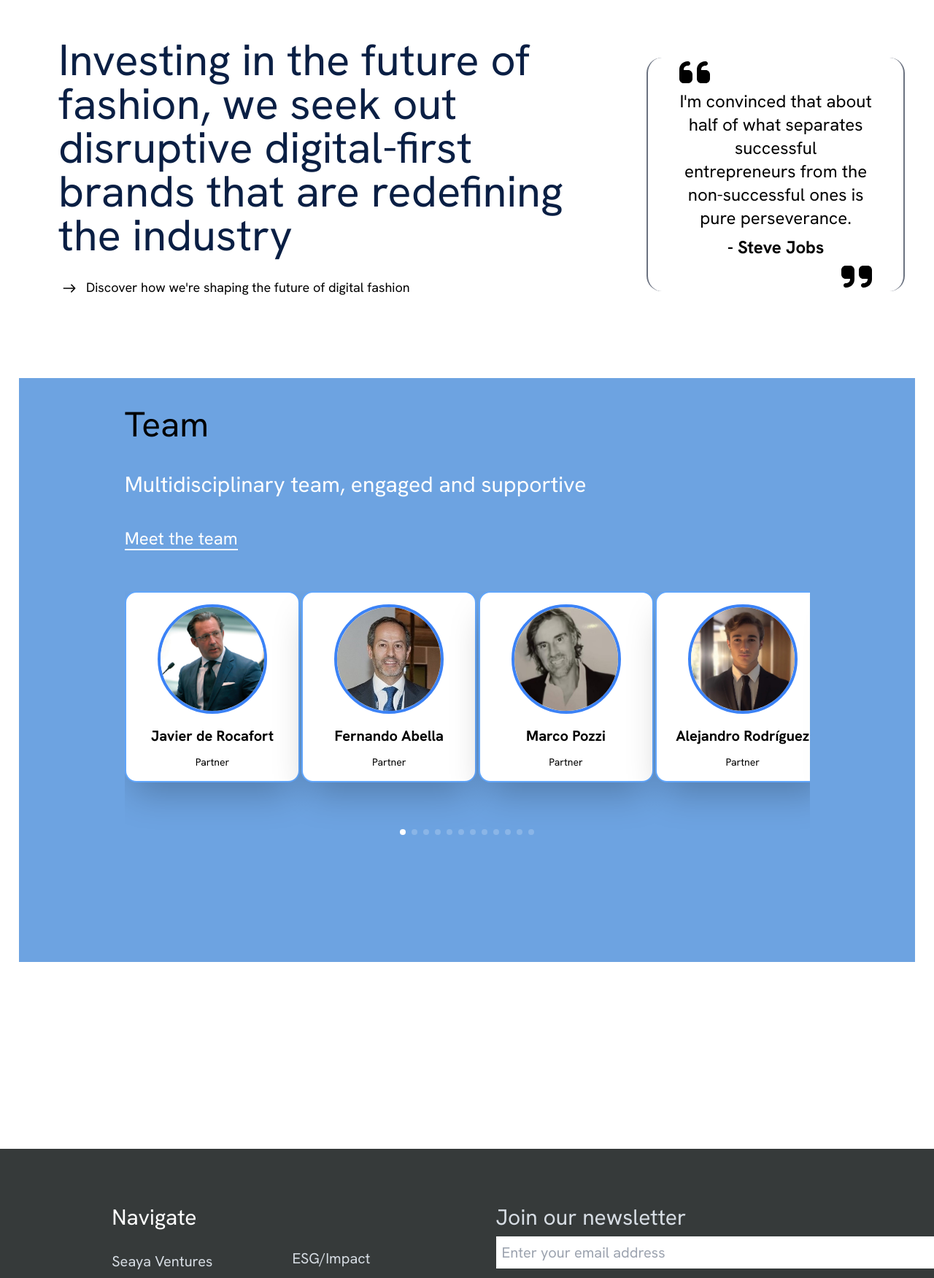
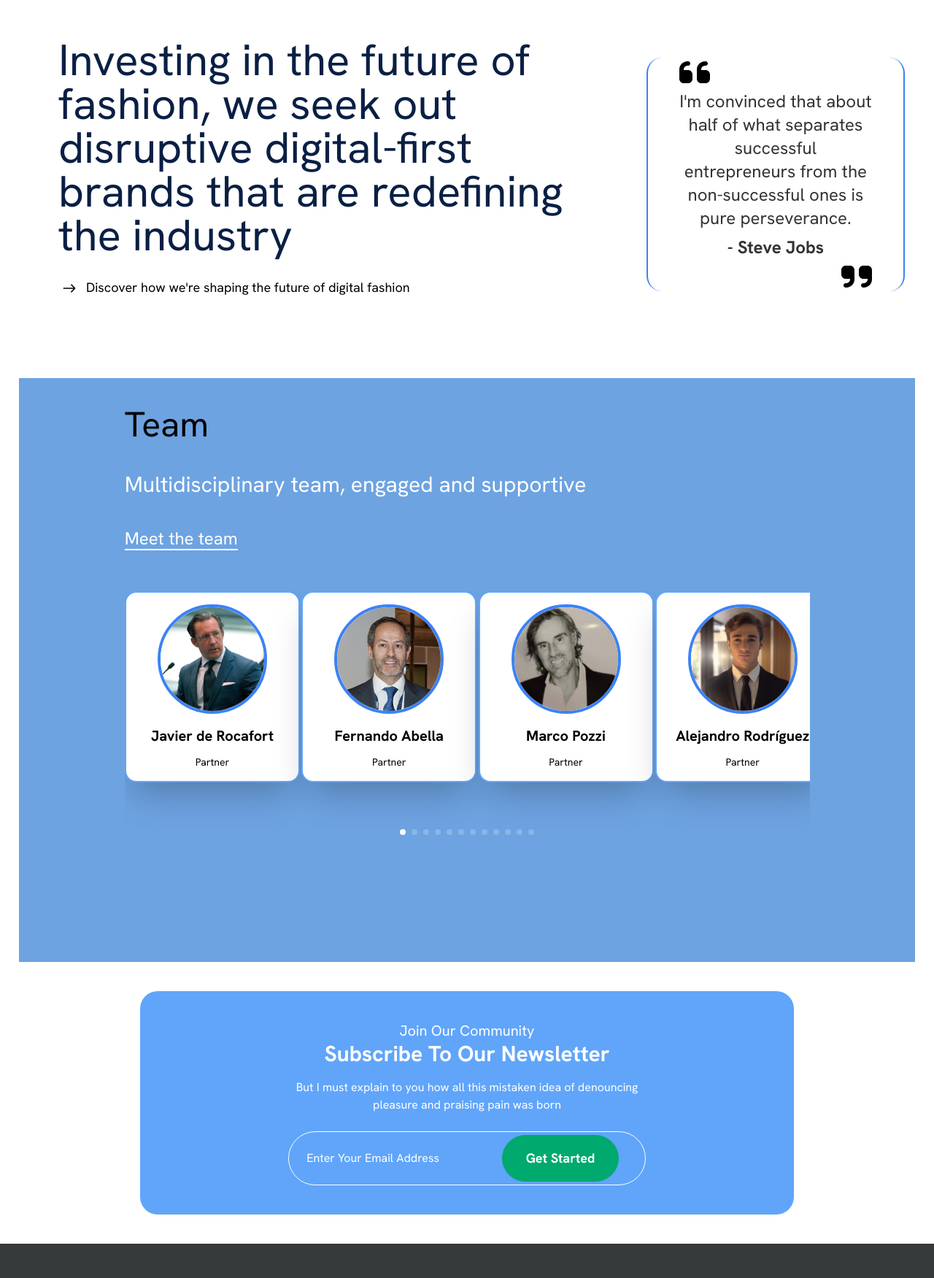
Before and after one commit to Shakib-Shajid/seaya-insomnia, a Next.js app: page / in a window 1280 px wide. Shown: the part 840-2591 px from the top of the page at 73% size. Built offline with nearby package versions, Linux system fonts and the light colour scheme.

Commit message:
newsletter design updated

```diff
--- a/src/app/globals.css
+++ b/src/app/globals.css
@@ -20,6 +20,10 @@ body {
   /* font-family: Arial, Helvetica, sans-serif; */
   font-family: theme('fontFamily.hankenGrotesk');
 
+}
+
+html{
+  scroll-behavior: smooth;
 }
 
 [data-theme="dark"] {
--- a/src/app/page.js
+++ b/src/app/page.js
@@ -1,5 +1,6 @@
 import Banner from "@/components/Banner";
 import Funds from "@/components/Funds";
+import Newsletter from "@/components/Newsletter";
 import Portfolio from "@/components/Portfolio";
 import Slogan from "@/components/Slogan";
 import Team from "@/components/Team";
@@ -12,6 +13,7 @@ export default function Home() {
       {/* <Funds /> */}
       {/* <Portfolio /> */}
       <Team />
+      <Newsletter />
     </>
   );
 }
--- a/src/components/Banner.jsx
+++ b/src/components/Banner.jsx
@@ -1,5 +1,8 @@
+import Link from 'next/link';
 import React from 'react';
-import { LuMouse } from "react-icons/lu";
+// import { LuMouse } from "react-icons/lu";
+import { IoIosArrowDropdown } from "react-icons/io";
+
 
 const Banner = () => {
     return (
@@ -14,7 +17,9 @@ const Banner = () => {
                 className='w-full h-full object-cover'
             />
             <div className="absolute bottom-10 left-1/2 transform -translate-x-1/2 hidden lg:grid">
-            <LuMouse className="text-white text-4xl bounce hover:cursor-pointer" />
+                {/* <LuMouse className="text-white text-4xl bounce hover:cursor-pointer" /> */}
+                <Link href="#slogan"><IoIosArrowDropdown className="text-white text-4xl bounce hover:cursor-pointer" /></Link>
+
             </div>
         </div>
     );
--- /dev/null
+++ b/src/components/Newsletter.jsx
@@ -0,0 +1,29 @@
+import React from 'react';
+
+const Newsletter = () => {
+    return (
+        <div className="text-center relative mx-auto bg-blue-400 text-white md:rounded-3xl p-5 lg:p-10 md:w-[90%] lg:w-[70%] mb-10" data-aos="zoom-in">
+            <h5 className="text-lg lg:text-xl">Join Our Community</h5>
+            <h2 className="text-xl md:text-3xl font-bold">Subscribe To Our Newsletter</h2>
+            <p className="mt-4 text-base">
+                But I must explain to you how all this mistaken idea of denouncing <br />
+                pleasure and praising pain was born
+            </p>
+
+            <div className='w-full md:w-[80%] mx-auto'>
+                <input
+                    type="email"
+                    className="text-white bg-transparent border border-white rounded-full mt-6 p-6 focus:outline-none  placeholder-white w-full lg:w-3/4"
+                    placeholder="Enter Your Email Address"
+                />
+
+                <button className="btn btn-success rounded-full text-white btn-lg lg:absolute lg:bottom-[2.8rem] lg:right-[15rem] w-full lg:w-40 mt-5">
+                    Get Started
+                </button>
+            </div>
+        </div>
+
+    );
+};
+
+export default Newsletter;
--- a/src/components/Shared/Navbar.jsx
+++ b/src/components/Shared/Navbar.jsx
@@ -44,7 +44,9 @@ const Navbar = () => {
                     // <Link href="/" >
                     //     <Image src="/m_logo.png" width="100" height="50" alt="" className='border border-red-600 ml-10'/>
                     // </Link>
-                    <Image src="/m_logo.png" width="200" height="100" alt="" className='ml-3 lg:ml-10' />
+                    <Link href="/" >
+                        <Image src="/m_logo.png" width="1440" height="1000" alt="" className='ml-3 lg:ml-10 w-48' />
+                    </Link>
                 )}
             </div>
             <div className="flex-none">
--- a/src/components/Slogan.jsx
+++ b/src/components/Slogan.jsx
@@ -6,7 +6,7 @@ import { FaQuoteRight } from "react-icons/fa6";
 
 const Slogan = () => {
     return (
-        <div className="w-[80%] md:w-full mx-auto font-hankenGrotesk" >
+        <div className="w-[80%] md:w-full mx-auto font-hankenGrotesk" id="slogan" >
             <div className="flex flex-col lg:flex-row gap-2 ">
                 <div className="pt-5 mt-3 w-[100%] md:pl-10 lg:pl-20 lg:py-20 space-y-1 md:space-y-5" data-aos="fade-up">
 
@@ -24,19 +24,19 @@ const Slogan = () => {
                     </Link>
                 </div>
 
-                <div className="lg:p-10 flex justify-center items-center text-2xl md:w-[80%] mx-auto lg:w-[50%] my-3 lg:my-10]" data-aos="fade-right">
-                    <div className="h-80 border-l-2 border-gray-500 px-5 rounded-3xl"></div>
+                <div className="lg:p-10 flex justify-center items-center text-2xl md:w-[80%] mx-auto lg:w-[50%] my-3 lg:my-10]" data-aos="flip-right">
+                    <div className="h-80 border-l-2 border-blue-500 px-5 rounded-3xl"></div>
                     <div className="">
                         <div className="text-center">
                             <FaQuoteLeft className="text-5xl " />
-                            <span className="inline-flex text-[#333333"> I&apos;m convinced that about half of what separates successful entrepreneurs from the non-successful ones is pure perseverance. </span>
-                            <p className="text-center mt-2 font-bold text-[#333333">- Steve Jobs</p>
+                            <span className="inline-flex text-[#333333]"> I&apos;m convinced that about half of what separates successful entrepreneurs from the non-successful ones is pure perseverance. </span>
+                            <p className="text-center mt-2 font-bold text-[#333333]">- Steve Jobs</p>
                             <div className="flex justify-end">
                                 <FaQuoteRight className="text-5xl font-bold" />
                             </div>
                         </div>
                     </div>
-                    <div className="h-80 border-r-2 border-gray-500 px-5 rounded-3xl"></div>
+                    <div className="h-80 border-r-2 border-blue-500 px-5 rounded-3xl"></div>
                 </div>
 
 
--- a/src/components/Team.jsx
+++ b/src/components/Team.jsx
@@ -20,7 +20,7 @@ const Team = () => {
 
     return (
         // bg-[#8a8a8c]
-        <div className='bg-[#6da3e1] w-[96%] mb-64 h-[500px] md:h-[700px] lg:h-screen mx-auto font-hankenGrotesk'>
+        <div className='bg-[#6da3e1] w-[96%] mb-10 h-[500px] md:h-[700px] lg:h-screen mx-auto font-hankenGrotesk'>
             <div className='w-[80%] md:w-10/12 mx-auto'>
                 {/* <div className='pt-10 md:pt-12'>
                     <hr className='border-black' />
@@ -212,7 +212,7 @@ const Team = () => {
                             slidesPerView: 1,
                             spaceBetween: 10,
                             autoplay: {
-                        delay: 1200,
+                                delay: 2000,
                                 disableOnInteraction: false,
                             },
                         },
```
Also changed, not shown: src/components/Shared/Footer.jsx (+15 -0 lines). Lines whose indentation alone changed are shown as unchanged.
